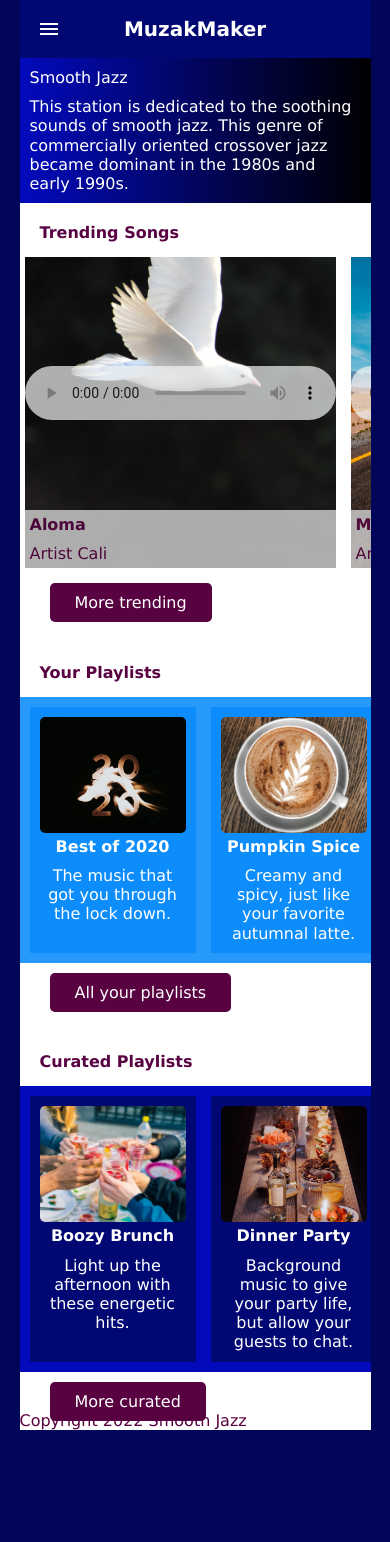
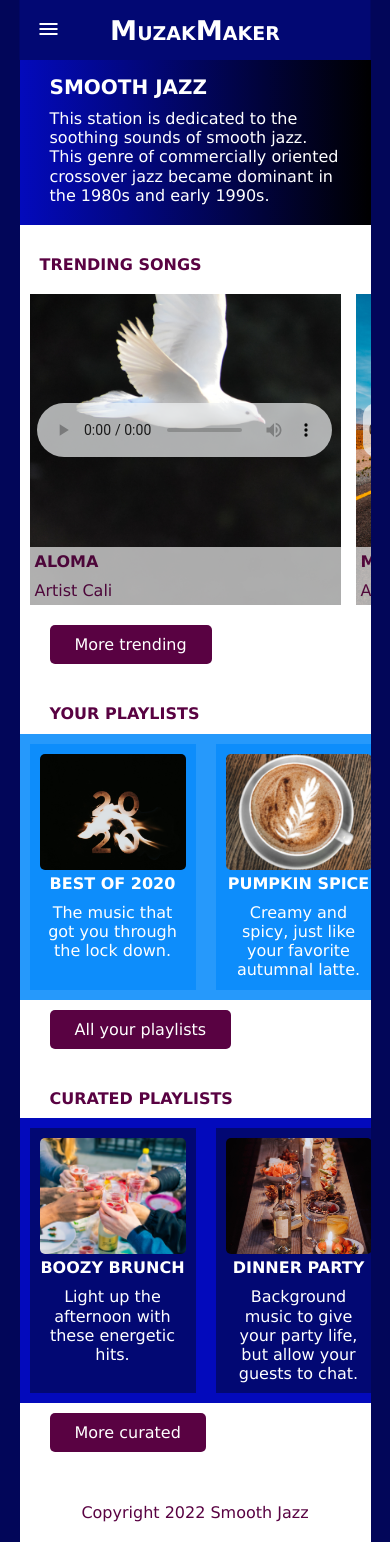
Before and after one commit to stevec713/streamingmedia, a plain HTML site: page index.html in a window 390 px wide. Before the commit the page ends 1430 px from the top, so only its background shows below. Drawn offline with Linux system fonts and the light colour scheme.

Commit message:
finished html and started some media queries

```diff
--- a/index.html
+++ b/index.html
@@ -11,57 +11,56 @@
     </head>
     <body>
         <header>
-            <div>
-                <input type="checkbox" id="dropdown-btn">
-                <label for="dropdown-btn"><span></span></label>
-                <h1>MuzakMaker</h1>
-            </div>
-            <h2>Smooth Jazz</h2>
+            <h1>Smooth Jazz</h1>
             <p>This station is dedicated to the soothing sounds of smooth jazz. This genre of commercially oriented crossover jazz became dominant in the 1980s and early 1990s.</p>
-            <nav>
-                <ul>
-                    <li><a href="#">MuzakMaker</a></li>
-                    <li><a href="#trending">Trending Songs</a></li>
-                    <li><a href="#playlists">Your playlists</a></li>
-                    <li><a href="#curated">Curated Playlists</a></li>
-                    <li><a href="#" aria-label="a profile picture of the current user"><img src="media/images/duke-silver.png" alt=""></a></li>
-                </ul>
-            </nav>
         </header>
+
+        <nav>
+            <input type="checkbox" id="dropdown-menu">
+            <label for="dropdown-menu"><span></span></label>
+            <ul>
+                <li><a class="name" href="#">MuzakMaker</a></li>
+                <li><a href="#trending">Trending<br>Songs</a></li>
+                <li><a href="#playlists">Your<br>playlists</a></li>
+                <li><a href="#curated">Curated<br>Playlists</a></li>
+                <li><a href="#" aria-label="a profile picture of the current user"><img src="media/images/duke-silver.png" alt=""></a></li>
+            </ul>
+        </nav>
+
         <main>
             <section id="trending">
-                <h3>Trending Songs</h3>
+                <h2>Trending Songs</h2>
                 <div>
                     <article>
-                        <h4>Aloma</h4>
+                        <h3>Aloma</h3>
                         <p>Artist Cali</p>
                         <img src="media/images/aloma-cover.png" alt="a white dove flying">
                         <audio controls src="media/audio/aloma.mp3">Your browser does not support this <code>audio</code>.</audio>
                     </article>
 
                     <article>
-                        <h4>My Road</h4>
+                        <h3>My Road</h3>
                         <p>Artist Nesterouk</p>
                         <img src="media/images/my-road-cover.png" alt="a long road through the desert with mountains in the distance and a blue sky">
                         <audio controls src="media/audio/my-road.mp3">Your browser does not support this <code>audio</code>.</audio>
                     </article>
 
                     <article>
-                        <h4>Papaya</h4>
+                        <h3>Papaya</h3>
                         <p>Artist Dredstudio</p>
                         <img src="media/images/papaya-cover.png" alt="the inside half of a papaya with a green background">
                         <audio controls src="media/audio/papaya.mp3">Your browser does not support this <code>audio</code>.</audio>
                     </article>
 
                     <article>
-                        <h4>Smoothies</h4>
+                        <h3>Smoothies</h3>
                         <p>Artist Black Rhomb</p>
                         <img src="media/images/smoothies-cover.png" alt="a smoothie in a glass jar surrounded by fruits with a pink background">
                         <audio controls src="media/audio/smoothies.mp3">Your browser does not support this <code>audio</code>.</audio>
                     </article>
 
                     <article>
-                        <h4>Successful Performance</h4>
+                        <h3>Successful Performance</h3>
                         <p>Artist Ricky Bombino</p>
                         <img src="media/images/successful-performance-cover.png" alt="a happy man with a relieved smile standing in front of a faded blue cinder block wall">
                         <audio controls src="media/audio/successful-performance.mp3">Your browser does not support this <code>audio</code>.</audio>
@@ -71,35 +70,35 @@
             </section>
 
             <section id="playlists">
-                <h3>Your Playlists</h3>
+                <h2>Your Playlists</h2>
                 <div>
                 <article>
                     <img src="media/images/best-of-2020-cover.png" alt="a metallic and fire styled text saying 2020">
-                    <h4>Best of 2020</h4>
+                    <h3>Best of 2020</h3>
                     <p>The music that got you through the lock down.</p>
                 </article>
 
                 <article>
                     <img src="media/images/pumpkin-spice-cover.png" alt="a pumpkin spice late in a mug on a wooden table">
-                    <h4>Pumpkin Spice</h4>
+                    <h3>Pumpkin Spice</h3>
                     <p>Creamy and spicy, just like your favorite autumnal latte.</p>
                 </article>
 
                 <article>
                     <img src="media/images/quiet-storm-cover.png" alt="a cloudy sky with vibrant blue and purple colors and light seeping through the clouds">
-                    <h4>Quiet Storm</h4>
+                    <h3>Quiet Storm</h3>
                     <p>Slow tempos and relaxed rhythms.</p>
                 </article>
 
                 <article>
                     <img src="media/images/smooth-jazz-cover.png" alt="a man with a green shirt, glasses, and gray hair in front of a white wall">
-                    <h4>Smooth Jazz</h4>
+                    <h3>Smooth Jazz</h3>
                     <p>The pioneers of smooth jazz</p>
                 </article>
 
                 <article>
                     <img src="media/images/smooth-study-cover.png" alt="a person seated in a chair and typing on a laptop">
-                    <h4>Smooth Study</h4>
+                    <h3>Smooth Study</h3>
                     <p>Background music to keep you going while you study.</p>
                 </article>
                 </div>
@@ -107,35 +106,35 @@
             </section>
 
             <section id="curated">
-                <h3>Curated Playlists</h3>
+                <h2>Curated Playlists</h2>
                 <div>
                 <article>
                     <img src="media/images/boozy-brunch-cover.png" alt="a group of people sitting at a table and doing a toast">
-                    <h4>Boozy Brunch</h4>
+                    <h3>Boozy Brunch</h3>
                     <p>Light up the afternoon with these energetic hits.</p>
                 </article>
 
                 <article>
                     <img src="media/images/dinner-party-cover.png" alt="a candle lit wooden table with fruits and wine">
-                    <h4>Dinner Party</h4>
+                    <h3>Dinner Party</h3>
                     <p>Background music to give your party life, but allow your guests to chat.</p>
                 </article>
 
                 <article>
                     <img src="media/images/mellow-cover.png" alt="two people sitting on a bench in a park in front of a pond">
-                    <h4>Mellow</h4>
+                    <h3>Mellow</h3>
                     <p>Relax after a stressful day with this collection of extra smooth jazz.</p>
                 </article>
 
                 <article>
                     <img src="media/images/jazz-chill-cover.png" alt="a display covered with rose petals">
-                    <h4>Jazz and Chill</h4>
+                    <h3>Jazz and Chill</h3>
                     <p>Set the mood with these silky sounds.</p>
                 </article>
 
                 <article>
                     <img src="media/images/smooth-saxophone-cover.png" alt="a person with a saxophone playing with their group">
-                    <h4>Jazz Saxophone</h4>
+                    <h3>Jazz Saxophone</h3>
                     <p>The greatest collection of your sax favorites.</p>
                 </article>
                 </div>
--- a/styles.css
+++ b/styles.css
@@ -60,12 +60,13 @@ table {
     --magenta:#590242;
     --white: white;
     --background-blue: #020659;
+    --lt-gray: lightgray;
 
     --font: Verdana, Geneva, Tahoma, sans-serif;
 }
 
 /* -------------- ALL STYLES -------------- */
-*{
+* {
     box-sizing: border-box;
 }
 
@@ -77,6 +78,9 @@ body {
     line-height: 1.2;
     color: var(--white);
 }
+h1, h2, h3 {
+    text-transform: uppercase;
+}
 
 h2, h3, p, dl, dd {
     font-size: 1em;
@@ -87,79 +91,92 @@ footer p {
 }
 
 /* -------------- CONTAINER STYLES -------------- */
-header, main, footer {
+header, main, nav, footer {
     background-color: var(--white);
     width: 90%;
     margin: 0 auto;
     max-width: 1200px;
 }
 
-header{
+header {
     background: linear-gradient(90deg, var(--dk-blue), black);
-    margin-top: 58px;
+    margin-top: 60px;
+    padding: 5px 20px;
 }
 
-main, footer{
+main, footer {
     color: var(--magenta);
 }
 
 /* -------------- HEADER STYLES -------------- */
-header div{
-    margin: 0;
+nav {
+    position: fixed;
     top: 0;
-    position: fixed;
-    width: 90%;
     background-color: var(--blue-purple);
     z-index: 3;
-    max-width: 1200px;
-
+    left: 50%;
+    transform: translateX(-50%);
+    height: 60px;
 }
 
-header label{
-    position: absolute;
+label {
+    z-index: 3;
 }
 
-h1{
-    font-size: 1.25em;
-    font-family: var(--font);
+.name {
+    display: inline-block;
+    position: absolute;
+    top: 15px;
+    text-decoration: none;
+    font-size: 1.7em;
     font-weight: bold;
-    padding:17px;
+    color: var(--white);
+    width: 100%;
     text-align: center;
+    font-variant: small-caps;
 }
 
-header h2 {
+h1 {
+    font-size: 1.25em;
+    font-weight: bold;
     padding: 10px;
+    max-width: 750px;
+    margin: 0 auto;
+    text-transform: uppercase;
 }
 
 header p {
-    padding: 0 10px 10px 10px;
+    display: block;
+    max-width: 750px;
+    padding: 0 10px 15px 10px;
+    margin: 0 auto;
 }
 
 /* -------------- TRENDING STYLES -------------- */
-h3 {
+h2 {
     font-weight: bold;
-    padding: 20px 0px 10px 20px;
+    padding: 30px 0px 10px 20px;
 }
 
-#trending div{
+#trending div {
     display: flex;
     overflow-x: scroll;
-    gap:15px;
-    padding: 5px;
+    gap: 15px;
+    padding: 10px;
     margin-bottom: 20px;
 }
 
 #trending article {
     display: flex;
     flex-direction: column;
-    position:relative;
+    position: relative;
 }
 
-#trending h4{
+#trending h3 {
     order: 2;
     font-weight: bold;
     padding: 5px;
-    background-color: lightgray;
+    background-color: var(--lt-gray);
     position: absolute;
     bottom: 29px;
     z-index: 1;
@@ -167,9 +184,9 @@ h3 {
     opacity: 80%;
 }
 
-#trending p{
+#trending p {
     order: 3;
-    background-color: lightgray;
+    background-color: var(--lt-gray);
     padding: 5px;
     position: absolute;
     bottom: 0;
@@ -178,15 +195,16 @@ h3 {
     opacity: 80%;
 }
 
-#trending img{
+#trending img {
     position: relative;
 }
 
-#trending audio{
+#trending audio {
     position: absolute;
     opacity: 70%;
     top: 35%;
-    width: 100%;
+    width: 95%;
+    align-self: center;
 }
 
 #trending a, #playlists a, #curated a {
@@ -196,7 +214,6 @@ h3 {
     border-radius: 5px;
     color: var(--white);
     text-decoration: none;
-    width: 200px;
 }
 
 /* -------------- SCROLLBAR STYLES -------------- */
@@ -235,15 +252,15 @@ h3 {
 }
 
 /* -------------- PLAYLISTS AND CURATED STYLES -------------- */
-#playlists h3, #curated h3 {
-    margin: 30px 0 5px 0;
+#playlists h2, #curated h2 {
+    margin: 20px 0 0 10px;
 }
 
 #playlists div {
     display: flex;
     overflow-x: scroll;
     padding: 10px;
-    gap: 15px;
+    gap: 20px;
     background-color: var(--alt-lt-blue);
     margin-bottom: 20px;
 }
@@ -253,7 +270,7 @@ h3 {
     padding: 10px;
 }
 
-#playlists h4, #curated h4 {
+#playlists h3, #curated h3 {
     color: var(--white);
     font-weight: bold;
     text-align: center;
@@ -269,7 +286,7 @@ h3 {
     display: flex;
     overflow-x: scroll;
     padding: 10px;
-    gap: 15px;
+    gap: 20px;
     background-color: var(--dk-blue);
     margin-bottom: 20px;
 }
@@ -280,18 +297,16 @@ h3 {
 }
 
 /* -------------- FOOTER STYLES -------------- */
-footer{
-
+footer {
+    padding: 60px 0 20px 0;
 }
 
+small {
+    display: block;
+    text-align: center;
+}
 
-
-
-
-
-
-
-/* -------------- PROVIDED STYLES -------------- */
+/* -------------- MENU STYLES -------------- */
 ul {
     overflow: hidden;
     max-height: 0;
@@ -357,17 +372,45 @@ input:checked ~ label:not(.steps) span:before, input:checked ~ label:not(.steps)
     top: 0;
 }
 
-/* --------------  MEDIA QUERIES -------------- */
+/* -------------- MEDIA QUERIES -------------- */
 @media screen and (min-width:834px) {
+    li a {
+        font-size: .9em;
+        text-transform: uppercase;
+        color: var(--white);
+        text-decoration: none;
+        text-align: center;
+    }
+
+    .name {
+        display: inline;
+        position: static;
+        top: 0;
+        font-size: 1.5em;
+        font-weight: bold;
+        color: var(--white);
+        text-transform: none;
+        font-variant: small-caps;
+    }
+
     ul {
         overflow: visible;
         position: absolute;
-        top: 0;
+        width: 100%;
         display: grid;
         grid-template-columns: 1fr 1fr 1fr 1fr 1fr;
+        align-content: center;
+        align-items: center;
+        justify-items: center;
+        top: 50%;
+        padding: 0 10px;
     }
 
     label span, input {
         display: none;
     }
+
+    #trending h3{
+        bottom: 30px;
+    }
 }
```
